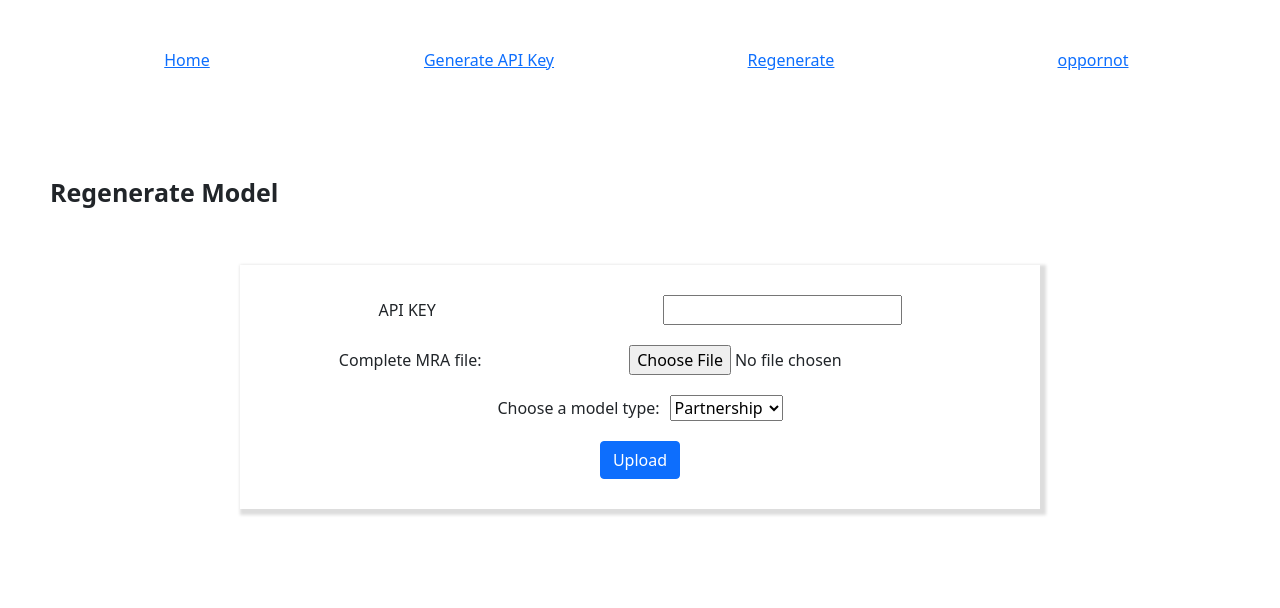
After one commit to 9022724/company_prediction, a FastAPI app: template templates/regenerate_model.html in a window 1280 px wide. The commit adds this page. Shown: the top 608 px of the page. Run offline with FastAPI, Linux system fonts and the light colour scheme; the template is opened without the code that fills it, so the values that code supplies are empty.

Commit message:
:relieved: udpated version

```diff
--- a/api_keys.txt
+++ b/api_keys.txt
@@ -1 +1 @@
-["c5e81fabe67f3d7c56f9e7e01feb627cd88652698470783b318a8553ea3f605d", "7fe59faae9bc99bc69f27dc6cbe86ba10a3ebe3d5a1ee880ab34130f475d3914", "a0b9adfa218930302c5b6751500d4e5c8b2a81257bd3d4f0651a558567a22205"]
+["c5e81fabe67f3d7c56f9e7e01feb627cd88652698470783b318a8553ea3f605d", "7fe59faae9bc99bc69f27dc6cbe86ba10a3ebe3d5a1ee880ab34130f475d3914", "a0b9adfa218930302c5b6751500d4e5c8b2a81257bd3d4f0651a558567a22205", "176166efd278b3796b5572d2e00ecbdc441274211bc48701b9aa5b34f6270430", "1c0e216380179ae71814265bc0d3845e52f2087d727dea83db6bcf80adf75f26", "67fd4561dbd328b39e887d38fee042706586b0bde7ed981d8c32d2bdaa05040d", "b77488f956029b50325294bd9d0d022af98dcab1140a88a0f1d2d4195e8e8124", "9885fe6c475c5c884b03e69f60fc45aa755b03e06236a7392b2efb245891eae8"]
--- a/main.py
+++ b/main.py
@@ -1,21 +1,48 @@
+import io
 import json
+import shutil
+import zipfile
+import tempfile
+from pathlib import Path
+
 from oppornot import oppornot
 from regenerate_model import regenerate_model
 import uvicorn
 from fastapi import FastAPI, Request, UploadFile, File, Form
 from fastapi.responses import HTMLResponse, JSONResponse
 from fastapi.templating import Jinja2Templates
-from starlette.responses import RedirectResponse
+from starlette.responses import RedirectResponse, FileResponse
+from starlette.datastructures import URL
 import secrets
 import os
 from leadgen_model import do_work
 
-
-
-master_api_key = "448ab670efcfccc8f66f1236538219d6e705bb929116365a17e3abaa55731e68"
+MASTER_API_KEY = "448ab670efcfccc8f66f1236538219d6e705bb929116365a17e3abaa55731e68"
 
 app = FastAPI()
 templates = Jinja2Templates(directory="templates")
+templates.env.globals['URL'] = URL
+
+
+@app.get("/download-multiple")
+async def download_files(filenames):
+    if type(filenames) != list:
+        filenames = eval(filenames)
+    # List of file paths to download
+    # Create a temporary directory to store the files
+    with tempfile.TemporaryDirectory() as temp_dir:
+        temp_path = Path(temp_dir)
+
+        # Copy files to the temporary directory
+        for path in filenames:
+            file_name = Path(path).name
+            shutil.copy2(path, temp_path / file_name)
+
+        # Create a zip file
+        shutil.make_archive(temp_path, "zip", temp_path)
+
+        # Return the zip file as a response
+        return FileResponse(f"{temp_path}.zip", filename="files.zip", media_type="application/zip")
 
 
 @app.get("/")
@@ -24,10 +51,14 @@ async def redirect():
     return response
 
 
-@app.get("/generateapikey", response_class=HTMLResponse)
-def generate_api_key(request: Request,  api_key: str=Form(...)):
-    if api_key != master_api_key:
-        return JSONResponse(content={"status_code": 401, "message": "Invalid API key"})
+@app.post("/leadtoopp/generateapikey")
+def generate_api_key(request: Request, master_api_key: str = Form(...)):
+    accept = request.headers.get("Accept")
+    if master_api_key != MASTER_API_KEY:
+        if accept and "text/html" in accept:
+            return templates.TemplateResponse("generate_api_key.html", {"request": request, "message": "Invalid Master API Key. "})
+        else:
+            return JSONResponse(content={"status_code": 401, "message": "Invalid Master API key"})
     random_bytes = secrets.token_bytes(32)
     api_key = random_bytes.hex()
     if os.path.isfile("api_keys.txt"):
@@ -42,39 +73,77 @@ def generate_api_key(request: Request,  api_key: str=Form(...)):
         json_string = json.dumps([api_key])
         with open("api_keys.txt", "w") as f:
             f.write(json_string)
-    return JSONResponse(content={"status_code": 200, "api_key": api_key})
+    if accept and "text/html" in accept:
+        return templates.TemplateResponse("generate_api_key.html", {"request": request, "api_key": api_key})
+    else:
+        return JSONResponse(content={"status_code": 200, "api_key": api_key})
 
 
-
-@app.post("/regeneratemodel", response_class=HTMLResponse)
+@app.post("/leadtoopp/regeneratemodel", response_class=HTMLResponse)
 def regeneratemodel(request: Request, file: UploadFile = File(...), api_key: str=Form(...)):
+    accept = request.headers.get("Accept")
     with open("api_keys.txt", "r") as f:
         json_string = f.read()
     api_key_list = json.loads(json_string)
     if api_key not in api_key_list:
-        return JSONResponse(content={"status_code": 401, "message": "Invalid API key"})
-    regenerate_model(file.file)
+        if accept and "text/html" in accept:
+            return templates.TemplateResponse("regenerate_model.html", {"request": request, "message": "Invalid API Key", "error": True})
+        else:
+            return JSONResponse(content={"status_code": 401, "message": "Invalid API key"})
+    try:
+        filenames = regenerate_model(file.file)
+        if accept and "text/html" in accept:
+            return templates.TemplateResponse("regenerate_model.html",
+                                              {"request": request, "message": "Models has been regenerated \
+                                                                                You can start using <b>oppornot</b> API.",
+                                                "error": False, "status_code": 200, "files": filenames })
+        else:
+            return JSONResponse(content={"status_code": 200, "message": "Models has been regenerated. \
+                                                                        You can start using <b>oppornot</b> API."})
+    except:
+        if accept and "text/html" in accept:
+            return templates.TemplateResponse("regenerate_model.html",
+                                              {"request": request, "message": "File Parsing Failed.",
+                                                "error": True, "status_code": 400 })
+        else:
+            return JSONResponse(content={"status_code": 400, "message": "File Parsing Failed."})
 
 
-@app.post("/oppornot", response_class=HTMLResponse)
-def regeneratemodel(request: Request, file: UploadFile = File(...), api_key: str=Form(...)):
+@app.post("/leadtoopp/oppornot", response_class=HTMLResponse)
+def opp_or_not(request: Request, file: UploadFile = File(...), api_key: str=Form(...)):
+    accept = request.headers.get("Accept")
     with open("api_keys.txt", "r") as f:
         json_string = f.read()
     api_key_list = json.loads(json_string)
     if api_key not in api_key_list:
-        return JSONResponse(content={"status_code": 401, "message": "Invalid API key"})
-    prediction_results = oppornot(file.file)
-    new_prediction_results = prediction_results.to_dict(orient="records")
-    return JSONResponse(content={"message": "Request processed successfully", "data": new_prediction_results})
-
-
-
+        if accept and "text/html" in accept:
+            return templates.TemplateResponse("oppor_not.html",
+                                              {"request": request, "message": "Invalid API Key", "error": True})
+        else:
+            return JSONResponse(content={"status_code": 401, "message": "Invalid API key"})
+    try:
+        prediction_results = oppornot(file.file)
+        new_prediction_results = prediction_results.to_dict(orient="records")
+        if accept and "text/html" in accept:
+            return templates.TemplateResponse("oppor_not.html",
+                                              {"request": request, "message": "success",
+                                               "data": prediction_results.to_html(),
+                                               "error": False, "status_code": 200 })
+        else:
+            return JSONResponse(content={"message": "Request processed successfully", "data": new_prediction_results})
+    except:
+        if accept and "text/html" in accept:
+            return templates.TemplateResponse("oppor_not.html",
+                                              {"request": request, "message": "File Parsing Failed.",
+                                                "error": True, "status_code": 400 })
+        else:
+            return JSONResponse(content={"status_code": 400, "message": "File Parsing Failed."})
 
 
 @app.post("/leadtoopp", response_class=HTMLResponse)
 def read_root(request: Request, file1: UploadFile = File(...), file2: UploadFile = File(...), model_type: str = Form(...), api_key: str=Form(...)):
     accept = request.headers.get("Accept")
-    if api_key != master_api_key:
+    if api_key != MASTER_API_KEY:
         if accept and "text/html" in accept:
             return templates.TemplateResponse("index.html", {"request": request, "error_message": "Invalid API Key", "error": True})
         else:
@@ -89,8 +158,23 @@ def read_root(request: Request, file1: UploadFile = File(...), file2: UploadFile
 
 
 @app.get("/leadtoopp", response_class=HTMLResponse)
-def read_root(request: Request):
+def get_leadtoop(request: Request):
     return templates.TemplateResponse("index.html", {"request": request})
+
+
+@app.get("/leadtoopp/generateapikey", response_class=HTMLResponse)
+def get_generateapikey(request: Request):
+    return templates.TemplateResponse("generate_api_key.html", {"request": request})
+
+
+@app.get("/leadtoopp/regeneratemodel", response_class=HTMLResponse)
+def get_regeneratemodel(request: Request):
+    return templates.TemplateResponse("regenerate_model.html", {"request": request})
+
+
+@app.get("/leadtoopp/oppornot", response_class=HTMLResponse)
+def get_oppornot(request: Request):
+    return templates.TemplateResponse("oppor_not.html", {"request": request})
 
 
 if __name__ == '__main__':
--- /dev/null
+++ b/templates/regenerate_model.html
@@ -0,0 +1,82 @@
+<!DOCTYPE html>
+<html>
+<head>
+    <link href="https://cdn.jsdelivr.net/npm/bootstrap@5.0.2/dist/css/bootstrap.min.css" rel="stylesheet"
+          integrity="sha384-EVSTQN3/azprG1Anm3QDgpJLIm9Nao0Yz1ztcQTwFspd3yD65VohhpuuCOmLASjC" crossorigin="anonymous">
+    <title>Emerald AI Global</title>
+    <style>
+        .dataframe {
+            width: 800px;
+            margin: 20px auto;
+        }
+
+        .dataframe th {
+            padding: 10px;
+            text-align: left;
+            border: 1px solid #dddddd;
+        }
+
+        .dataframe td {
+            padding: 10px;
+            text-align: left;
+            border: 1px solid #dddddd;
+        }
+
+
+    </style>
+</head>
+<body data-new-gr-c-s-check-loaded="14.1105.0" data-gr-ext-installed="">
+<div class="row p-5">
+    <div class="col-3" style="align-items: center;display: flex;justify-content: space-between;flex-direction: column;">
+        <a href="/leadtoopp">Home</a>
+    </div>
+    <div class="col-3" style="align-items: center;display: flex;justify-content: space-between;flex-direction: column;">
+        <a href="/leadtoopp/generateapikey">Generate API Key</a>
+    </div>
+    <div class="col-3" style="align-items: center;display: flex;justify-content: space-between;flex-direction: column;">
+        <a href="/leadtoopp/regeneratemodel">Regenerate</a>
+    </div>
+        <div class="col-3" style="align-items: center;display: flex;justify-content: space-between;flex-direction: column;">
+        <a href="/leadtoopp/oppornot">oppornot</a>
+    </div>
+
+</div>
+<div style="padding: 50px;">
+    <h1 style="margin-right: 10px; font-size: 25px; line-height: 45px; font-weight: 600;">Regenerate Model</h1>
+    <form style="width:800px;padding: 30px; margin: 50px auto;box-shadow: 3px 3px 3px 3px #dddddd;"
+          enctype="multipart/form-data" method="post">
+        <div style="display: flex; justify-content: space-around;align-items: center; margin-bottom: 20px;">
+            <label style="margin-right: 10px; font-size: 16px; line-height: 20px; font-weight: 400;"
+                   for="api_key">API KEY </label>
+            <input id="api_key" type="text" name="api_key" required="">
+            {% if error and error is not none %}
+            <p>{{ error_message }}</p>
+            {% endif %}
+        </div>
+        <div style="display: flex; justify-content: space-around;align-items: center; margin-bottom: 20px;">
+            <label style="margin-right: 10px; font-size: 16px; line-height: 20px; font-weight: 400;"
+                   for="f2">Complete MRA file: </label>
+            <input id="f2" type="file" name="file" required="">
+        </div>
+        <div style="display: flex; justify-content: center;align-items: center; margin-bottom: 20px;">
+        <label style="margin-right: 10px; font-size: 16px; line-height: 20px; font-weight: 400;"
+                   for="model">Choose a model type:</label>
+         <select class="form-select-auto" name="model_type" id="model" required="">
+            <option value="partnership">Partnership</option>
+            <option value="iot">IOT</option>
+            <option value="cloudcomm">Cloudcomm</option>
+         </select>
+        </div>
+        <div style="display: flex; justify-content: center;align-items: center;">
+            <input class="btn btn-primary" type="submit" value="Upload">
+        </div>
+    </form>
+
+    {% if message and message is not none %}
+        <h1 style="margin-right: 10px; font-size: 25px; line-height: 45px; font-weight: 600;">{{ message }}</h1>
+        <h3>You can download the files by clicking <a href="/download-multiple?filenames={{ files }}">here</a></h3>
+    {% endif %}
+
+</div>
+</body>
+</html>
```
Also changed, not shown: regenerate_model.py (+25 -10 lines), templates/generate_api_key.html (added, +54 -0 lines), templates/index.html (+14 -46 lines), templates/oppor_not.html (added, +87 -0 lines).
